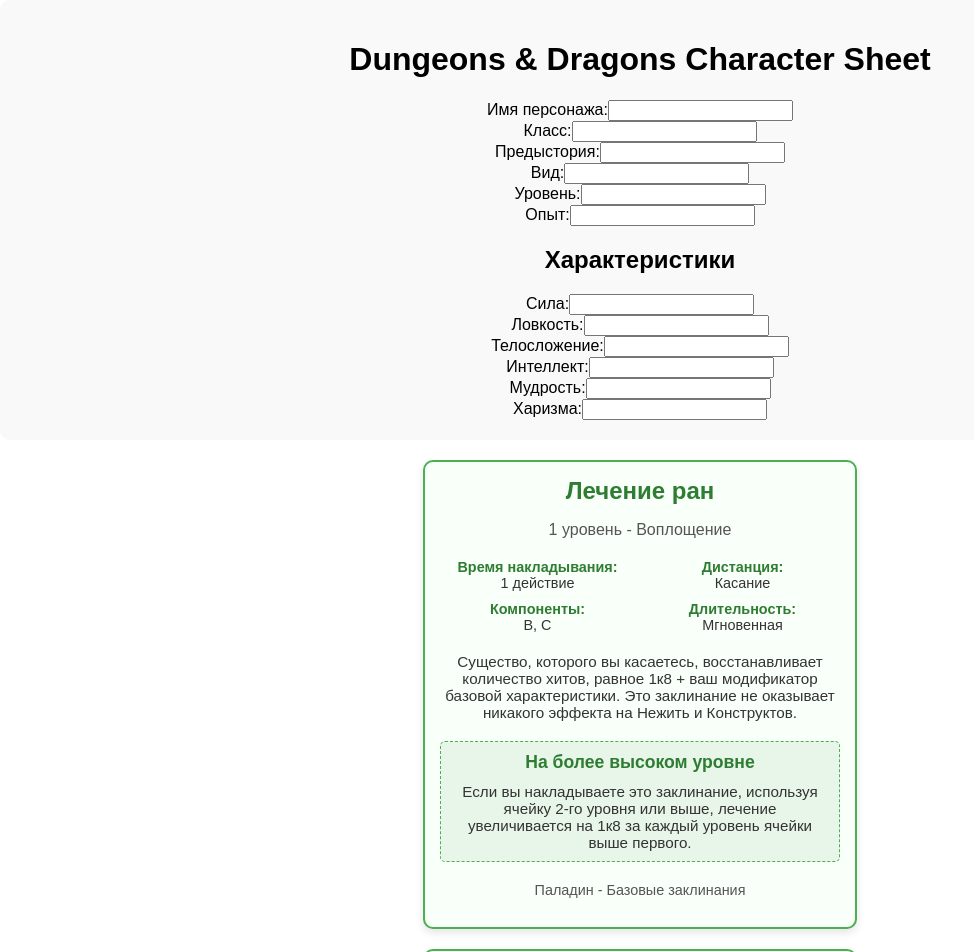
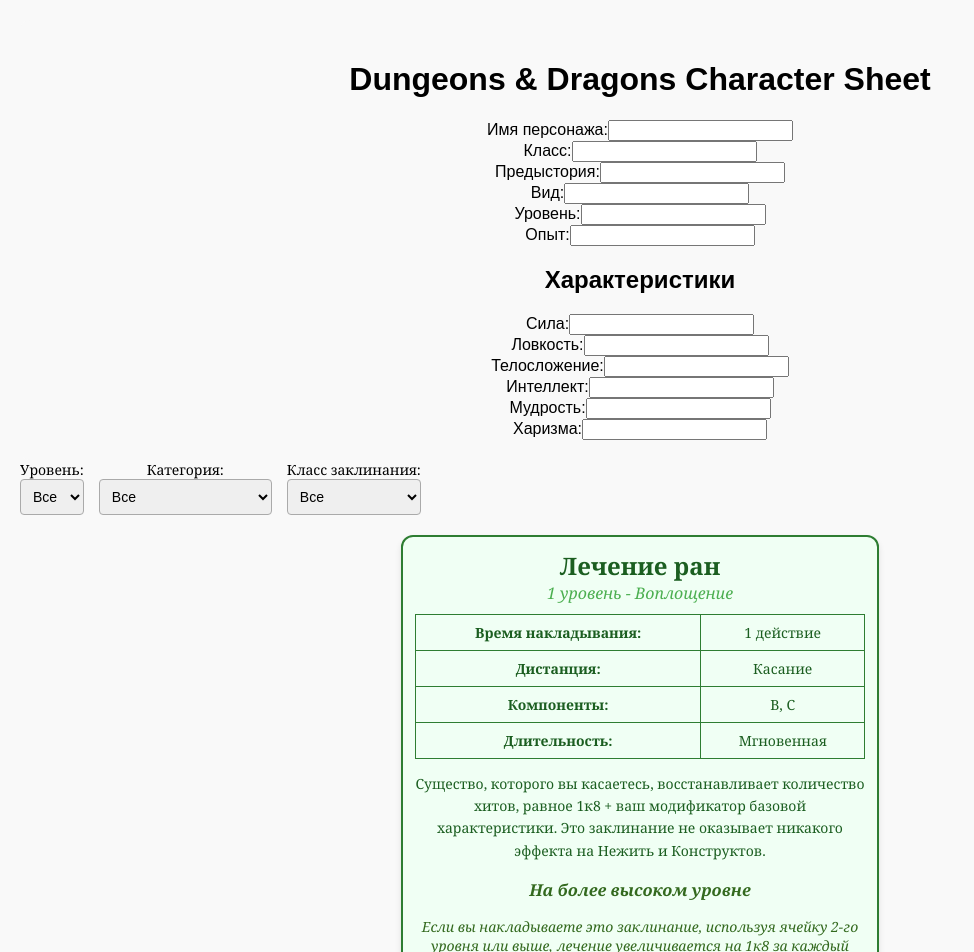
Before and after one commit to Sliver1367/dnd_multiverse, a React (Create React App) app: page / in a window 1280 px wide. Shown: the top 952 px of the page, without its empty margins (0-974 px from the left). Built offline with nearby package versions, Linux system fonts and the light colour scheme; the HTML template or start-up script is replaced by a standard one.

Commit message:
spellcard fast renew

```diff
--- a/src/components/SpellCard/SpellCard.css
+++ b/src/components/SpellCard/SpellCard.css
@@ -1,80 +1,95 @@
-/* SpellCard.css */
+body {
+    font-family: "Georgia", serif;
+    background-color: #f9f9f9;
+    margin: 0;
+    padding: 20px;
+  }
 
-.spell-card {
-    font-family: Arial, sans-serif;
-    border: 2px solid #4CAF50;
-    border-radius: 10px;
-    background-color: #F9FFF9;
-    color: #333;
-    max-width: 400px;
-    margin: 20px auto;
-    padding: 15px;
-    box-shadow: 0 4px 8px rgba(0, 0, 0, 0.1);
+  .filters {
+    display: flex;
+    gap: 15px;
+    margin-bottom: 20px;
+  }
+
+  .filters label {
+    display: flex;
+    flex-direction: column;
+    font-size: 14px;
+  }
+
+  .filters select {
+    padding: 8px;
+    font-size: 14px;
+    border: 1px solid #aaa;
+    border-radius: 4px;
+  }
+
+  .spell-card {
+    background: #f0fff4;
+    border: 2px solid #2e7d32;
+    border-radius: 12px;
+    margin: 10px auto;
+    padding: 12px;
+    box-shadow: 0 4px 6px rgba(0, 0, 0, 0.1);
+    max-width: 450px;
+    color: #1b5e20;
   }
 
   .spell-card__header {
     text-align: center;
-    margin-bottom: 20px;
+    margin-bottom: 10px;
   }
 
   .spell-card__header h1 {
-    font-size: 1.5em;
+    font-size: 24px;
     margin: 0;
-    color: #2E7D32;
+    font-weight: bold;
+    color: #1b5e20;
   }
 
   .spell-card__header p {
-    font-size: 1em;
-    color: #555;
+    font-size: 16px;
+    color: #4caf50;
+    margin: 0;
+    font-style: italic;
   }
 
   .spell-card__details {
-    display: grid;
-    grid-template-columns: 1fr 1fr;
-    gap: 10px;
-    margin-bottom: 20px;
+    margin-top: 10px;
   }
 
-  .spell-card__details div {
-    font-size: 0.9em;
+  .spell-card__table {
+    width: 100%;
+    border-collapse: collapse;
   }
 
-  .spell-card__details strong {
-    display: block;
+  .spell-card__table td {
+    border: 1px solid #2e7d32;
+    padding: 8px;
+    font-size: 14px;
+  }
+
+  .spell-card__table td:first-child {
     font-weight: bold;
-    color: #2E7D32;
   }
 
   .spell-card__description {
-    font-size: 0.95em;
-    margin-bottom: 20px;
-  }
-
-  .spell-card__description p {
-    margin: 0;
+    margin-top: 10px;
+    font-size: 14px;
+    line-height: 1.6;
   }
 
   .spell-card__higher-level {
-    background-color: #E8F5E9;
-    border: 1px dashed #4CAF50;
-    padding: 10px;
-    border-radius: 5px;
-    margin-bottom: 20px;
-  }
-
-  .spell-card__higher-level h3 {
-    font-size: 1.1em;
-    margin: 0 0 10px;
-    color: #2E7D32;
-  }
-
-  .spell-card__higher-level p {
-    margin: 0;
-    font-size: 0.95em;
+    margin-top: 10px;
+    font-size: 14px;
+    color: #33691e;
+    font-style: italic;
   }
 
   .spell-card__footer {
+    margin-top: 10px;
     text-align: center;
-    font-size: 0.9em;
-    color: #555;
+    font-size: 14px;
+    font-weight: bold;
+    color: #1b5e20;
   }
--- a/src/components/SpellCard/SpellCard.jsx
+++ b/src/components/SpellCard/SpellCard.jsx
@@ -1,4 +1,4 @@
-import React from "react";
+import React, { useState } from "react";
 import "./SpellCard.css"; // Файл стилей, который мы создадим отдельно
 
 const App = () => {
@@ -46,6 +46,19 @@
     }
   ];
 
+  const [filter, setFilter] = useState({ level: null, category: null, spellClass: null });
+
+  const handleFilterChange = (key, value) => {
+    setFilter((prev) => ({ ...prev, [key]: value }));
+  };
+
+  const filteredSpells = spellData.filter(
+    (spell) =>
+      (filter.level === null || spell.level === filter.level) &&
+      (filter.category === null || spell.category === filter.category) &&
+      (filter.spellClass === null || spell.spellClass === filter.spellClass)
+  );
+
   const SpellCard = ({
     title,
     level,
@@ -68,22 +81,26 @@
         </div>
 
         <div className="spell-card__details">
-          <div>
-            <strong>Время накладывания:</strong>
-            <span>{castingTime}</span>
-          </div>
-          <div>
-            <strong>Дистанция:</strong>
-            <span>{range}</span>
-          </div>
-          <div>
-            <strong>Компоненты:</strong>
-            <span>{components}</span>
-          </div>
-          <div>
-            <strong>Длительность:</strong>
-            <span>{duration}</span>
-          </div>
+          <table className="spell-card__table">
+            <tbody>
+              <tr>
+                <td><strong>Время накладывания:</strong></td>
+                <td>{castingTime}</td>
+              </tr>
+              <tr>
+                <td><strong>Дистанция:</strong></td>
+                <td>{range}</td>
+              </tr>
+              <tr>
+                <td><strong>Компоненты:</strong></td>
+                <td>{components}</td>
+              </tr>
+              <tr>
+                <td><strong>Длительность:</strong></td>
+                <td>{duration}</td>
+              </tr>
+            </tbody>
+          </table>
         </div>
 
         <div className="spell-card__description">
@@ -103,10 +120,50 @@
       </div>
     );
   };
-
   return (
     <div>
-      {spellData.map((spell, index) => (
+      <div className="filters">
+        <label>
+          Уровень:
+          <select
+            onChange={(e) =>
+              handleFilterChange("level", e.target.value ? parseInt(e.target.value) : null)
+            }
+          >
+            <option value="">Все</option>
+            <option value="1">1</option>
+            <option value="3">3</option>
+          </select>
+        </label>
+
+        <label>
+          Категория:
+          <select
+            onChange={(e) =>
+              handleFilterChange("category", e.target.value || null)
+            }
+          >
+            <option value="">Все</option>
+            <option value="Воплощение">Воплощение</option>
+            <option value="Заклинание реакции">Заклинание реакции</option>
+          </select>
+        </label>
+
+        <label>
+          Класс заклинания:
+          <select
+            onChange={(e) =>
+              handleFilterChange("spellClass", e.target.value || null)
+            }
+          >
+            <option value="">Все</option>
+            <option value="Паладин">Паладин</option>
+            <option value="Маг">Маг</option>
+          </select>
+        </label>
+      </div>
+
+      {filteredSpells.map((spell, index) => (
         <SpellCard
           key={index}
           title={spell.title}
```
